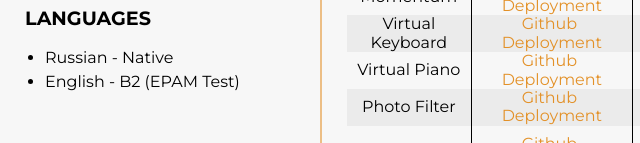
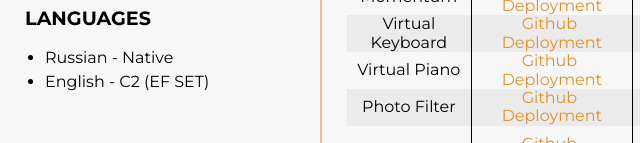
Before and after one commit to RykeVl/CV, a plain HTML site: page index.html in a window 1280 px wide. Shown: the part 809-952 px from the top of the page, 0-640 px from the left. Drawn offline with Linux system fonts and the light colour scheme.

Commit message:
Update index.html

```diff
--- a/index.html
+++ b/index.html
@@ -59,7 +59,7 @@
           <h2 class="languages-title section-title h2-title title">Languages</h2>
           <ul class="languages-list list">
             <li class="list__item">Russian - Native</li>
-            <li class="list__item">English - B2 (EPAM Test)</li>
+            <li class="list__item">English - С2 (EF SET)</li>
           </ul>
         </section>
       </div>
```
